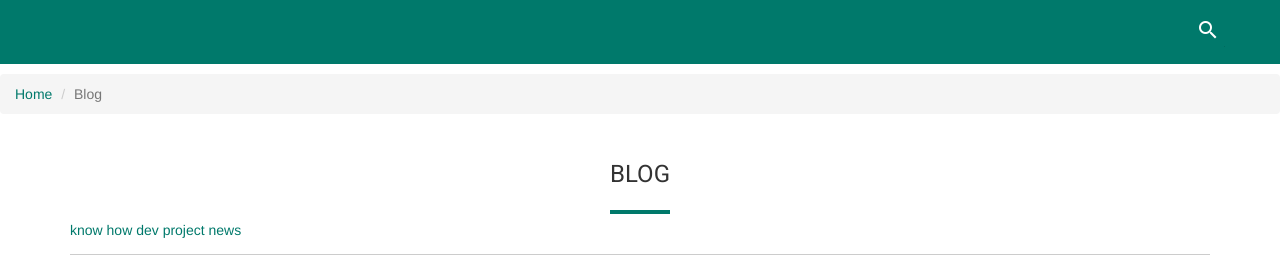
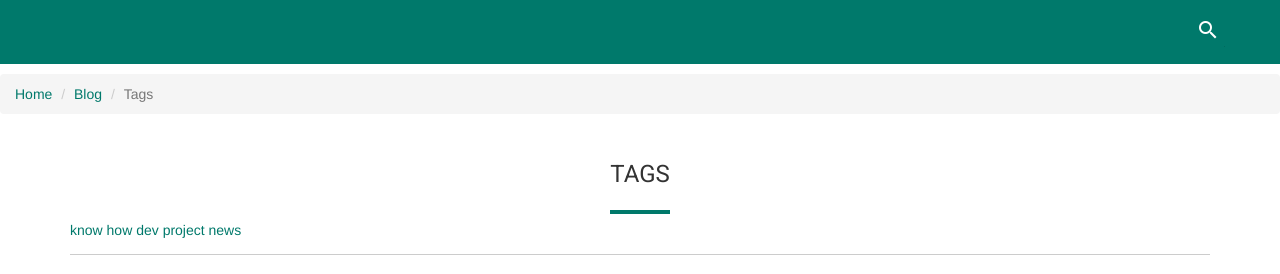
Before and after one commit to nmanumr/nmanumr.com, a Jekyll site: the page built from blog/tags.html, in a window 1280 px wide. Shown: the top 274 px of the page. Built offline with Jekyll 4.4.1, drawn with Linux system fonts in a browser that asks for light colours; nearby versions of some CDN libraries; library files that are not in the unit come from our copies; comment, search, counter and statistics services are not loaded.

Commit message:
Update tags.html

```diff
--- a/blog/tags.html
+++ b/blog/tags.html
@@ -5,12 +5,13 @@
 
 <ol class="breadcrumb">
   <li><a href="http://naumanumer.github.io/">Home</a></li>
-  <li class="active">Blog</li>
+  <li><a href="http://naumanumer.github.io/blog">Blog</a></li>
+  <li class="active">Tags</li>
 </ol>
 
 <div class="container">
 <div class="section-title text-center">
-                            <h4>Blog</h4>
+                            <h4>Tags</h4>
                             <div class="line">
 </div>
                             <div class="clearfix"></div>
```
